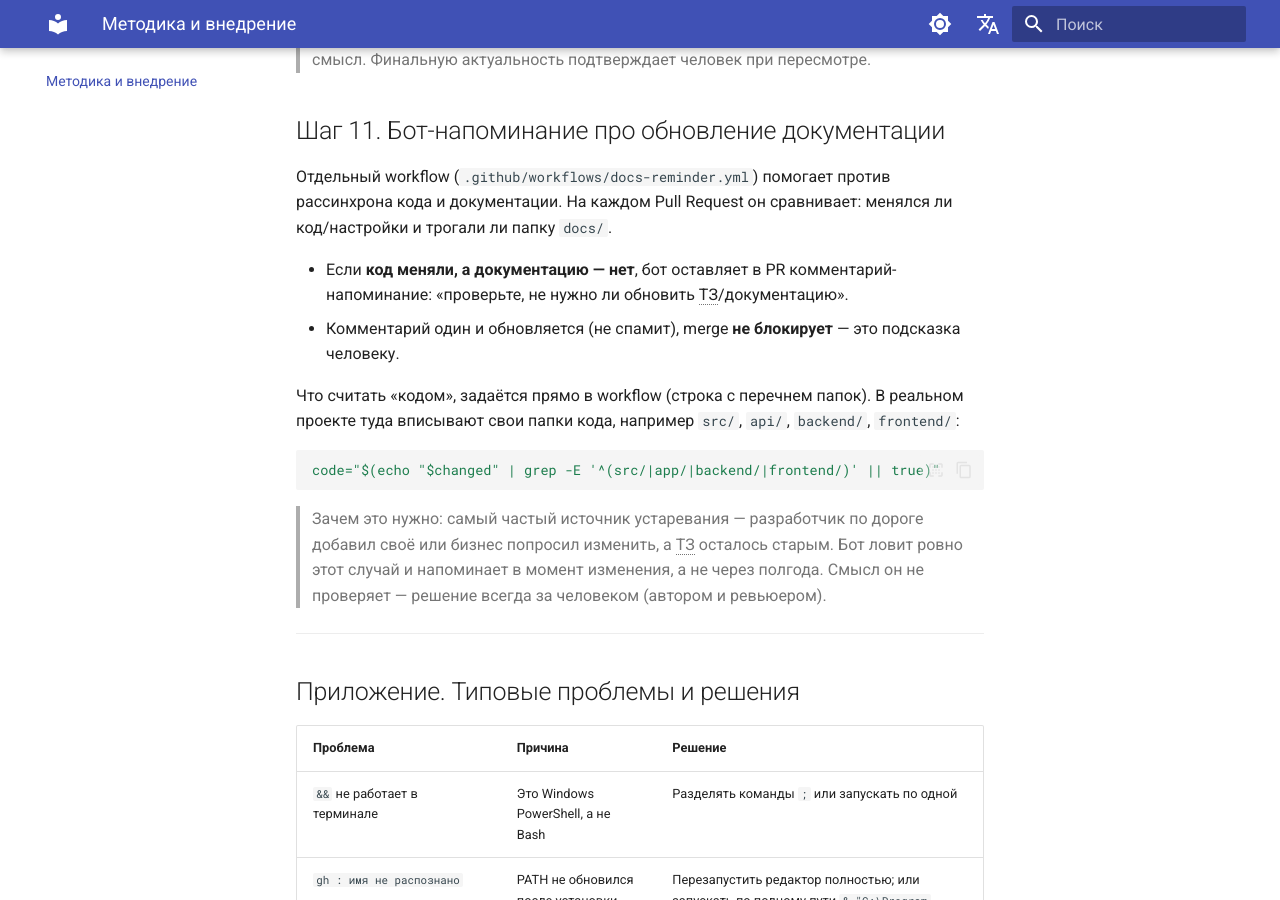
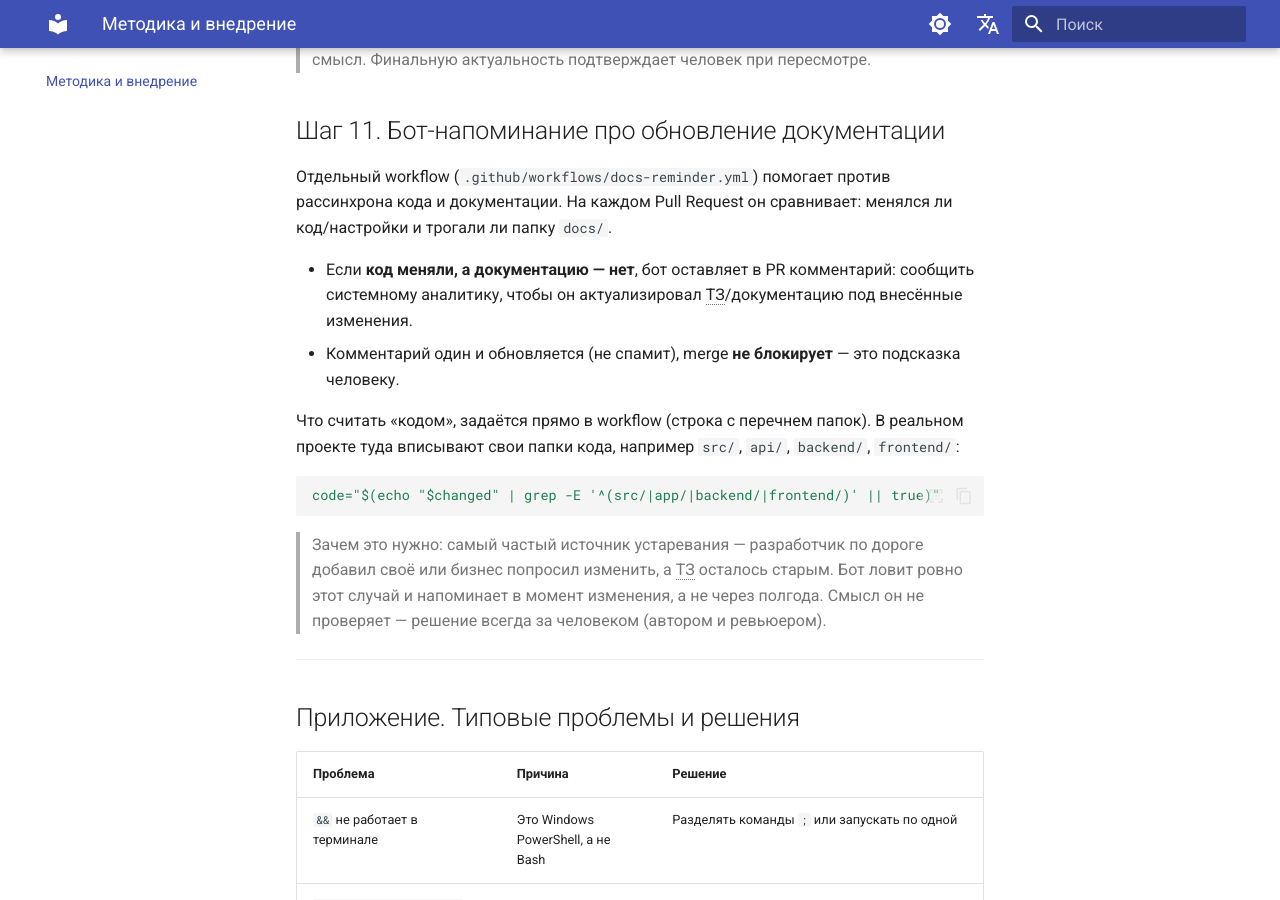
Before and after one commit to bestfriendpass-blip/boostra-docs, an MkDocs documentation site: the page built from docs/vnedrenie.md, in a window 1280 px wide and 900 px high, scrolled down 9048 px. Built offline with MkDocs 1.6.1 and Material for MkDocs 9.7.7, drawn with Linux system fonts in a browser that asks for light colours; comment, search, counter and statistics services are not loaded; the version menu is left out.

Commit message:
Текст бота: сообщить аналитику; словарь (рассинхрон/спамит)

```diff
--- a/docs/vnedrenie.md
+++ b/docs/vnedrenie.md
@@ -300,7 +300,7 @@ last_reviewed: 2026-10-01
 
 Отдельный workflow (`.github/workflows/docs-reminder.yml`) помогает против рассинхрона кода и документации. На каждом Pull Request он сравнивает: менялся ли код/настройки и трогали ли папку `docs/`.
 
-- Если **код меняли, а документацию — нет**, бот оставляет в PR комментарий-напоминание: «проверьте, не нужно ли обновить ТЗ/документацию».
+- Если **код меняли, а документацию — нет**, бот оставляет в PR комментарий: сообщить системному аналитику, чтобы он актуализировал ТЗ/документацию под внесённые изменения.
 - Комментарий один и обновляется (не спамит), merge **не блокирует** — это подсказка человеку.
 
 Что считать «кодом», задаётся прямо в workflow (строка с перечнем папок). В реальном проекте туда вписывают свои папки кода, например `src/`, `api/`, `backend/`, `frontend/`:
```
Also changed, not shown: 2 other files.
